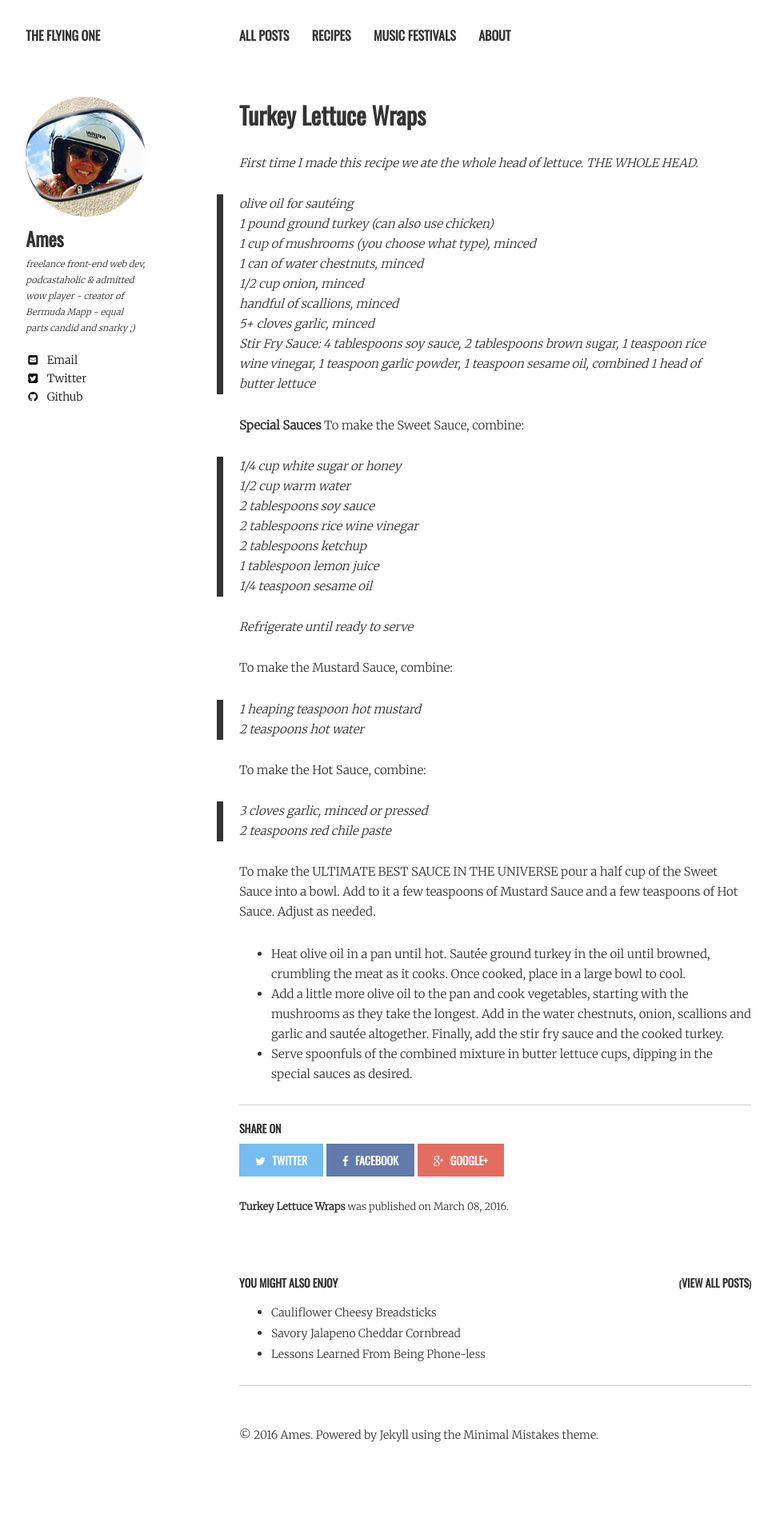
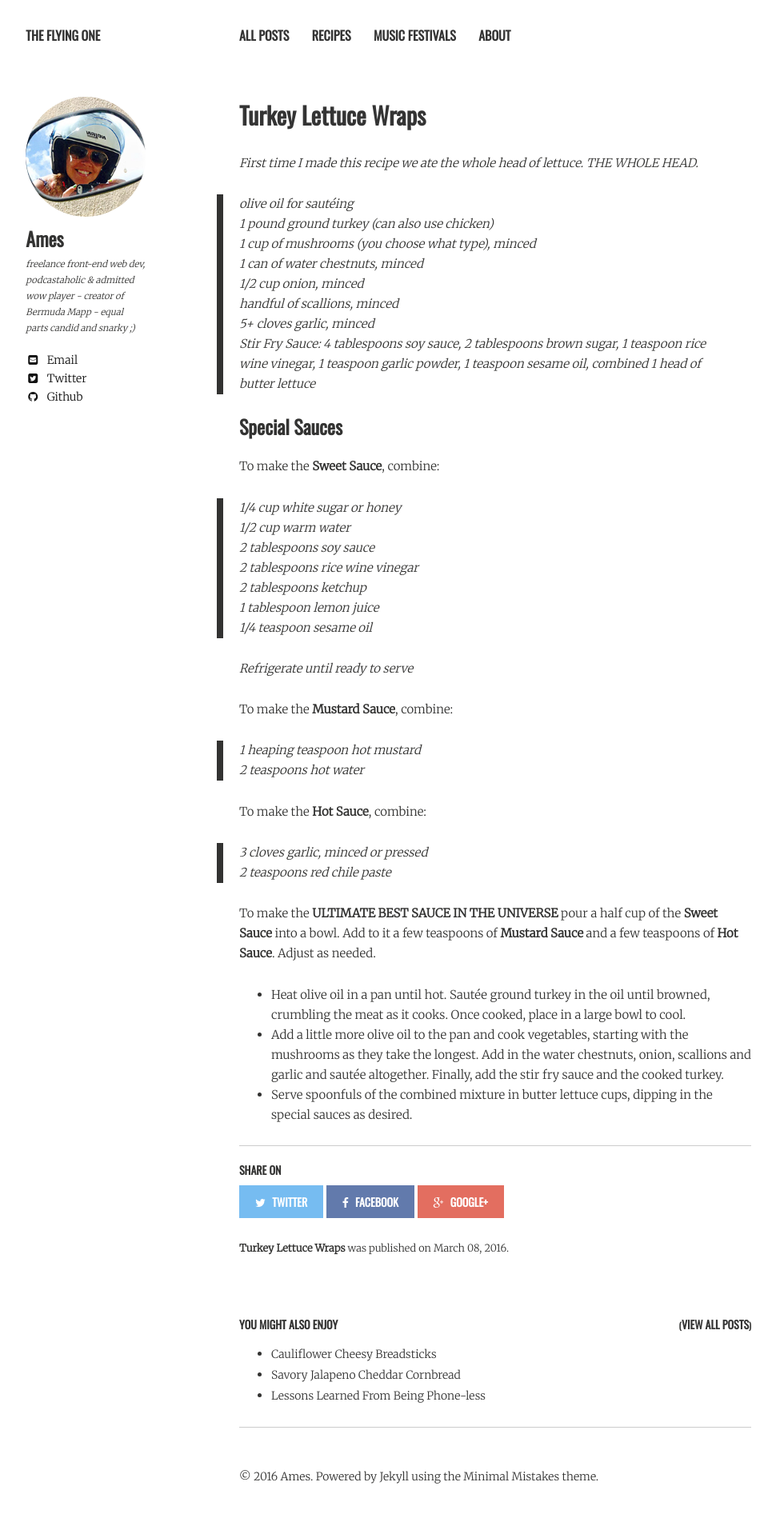
Before and after one commit to amypeniston/blog, a Jekyll site: the page built from _posts/2016-03-08-turkey-lettuce-wraps.markdown, in a window 1280 px wide. Shown: the whole page at 80% size, without its empty margins (21-991 px from the left). Built offline with Jekyll 4.4.1, drawn with Linux system fonts in a browser that asks for light colours; nearby versions of some CDN libraries; before the commit the page ends 1851 px from its top, so only the background shows below that.

Commit message:
formatting fixes

```diff
--- a/_posts/2016-03-08-turkey-lettuce-wraps.markdown
+++ b/_posts/2016-03-08-turkey-lettuce-wraps.markdown
@@ -22,8 +22,10 @@ date: 2016-03-08T11:06:24-05:00
 > Stir Fry Sauce: 4 tablespoons soy sauce, 2 tablespoons brown sugar, 1 teaspoon rice wine vinegar, 1 teaspoon garlic powder, 1 teaspoon sesame oil, combined
 > 1 head of butter lettuce
 
-**Special Sauces**
-To make the Sweet Sauce, combine:
+### Special Sauces
+
+To make the **Sweet Sauce**, combine:
+
 > 1/4 cup white sugar or honey
 > 1/2 cup warm water
 > 2 tablespoons soy sauce
@@ -34,15 +36,17 @@ To make the Sweet Sauce, combine:
 
 *Refrigerate until ready to serve*
 
-To make the Mustard Sauce, combine:
+To make the **Mustard Sauce**, combine:
+
 > 1 heaping teaspoon hot mustard
 > 2 teaspoons hot water
 
-To make the Hot Sauce, combine:
+To make the **Hot Sauce**, combine:
+
 > 3 cloves garlic, minced or pressed
 > 2 teaspoons red chile paste
 
-To make the ULTIMATE BEST SAUCE IN THE UNIVERSE pour a half cup of the Sweet Sauce into a bowl. Add to it a few teaspoons of Mustard Sauce and a few teaspoons of Hot Sauce. Adjust as needed.
+To make the **ULTIMATE BEST SAUCE IN THE UNIVERSE** pour a half cup of the **Sweet Sauce** into a bowl. Add to it a few teaspoons of **Mustard Sauce** and a few teaspoons of **Hot Sauce**. Adjust as needed.
 
 * Heat olive oil in a pan until hot. Sautée ground turkey in the oil until browned, crumbling the meat as it cooks. Once cooked, place in a large bowl to cool.
 * Add a little more olive oil to the pan and cook vegetables, starting with the mushrooms as they take the longest. Add in the water chestnuts, onion, scallions and garlic and sautée altogether. Finally, add the stir fry sauce and the cooked turkey.
```
